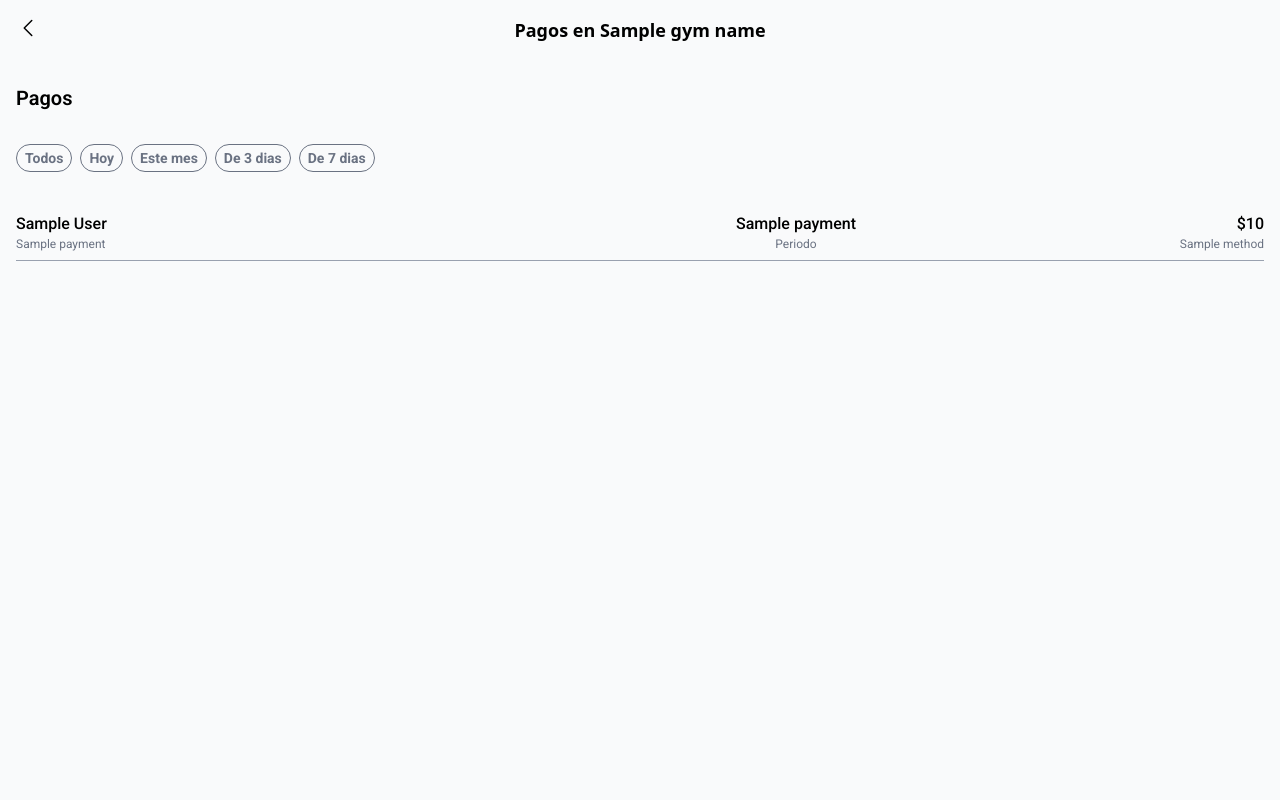
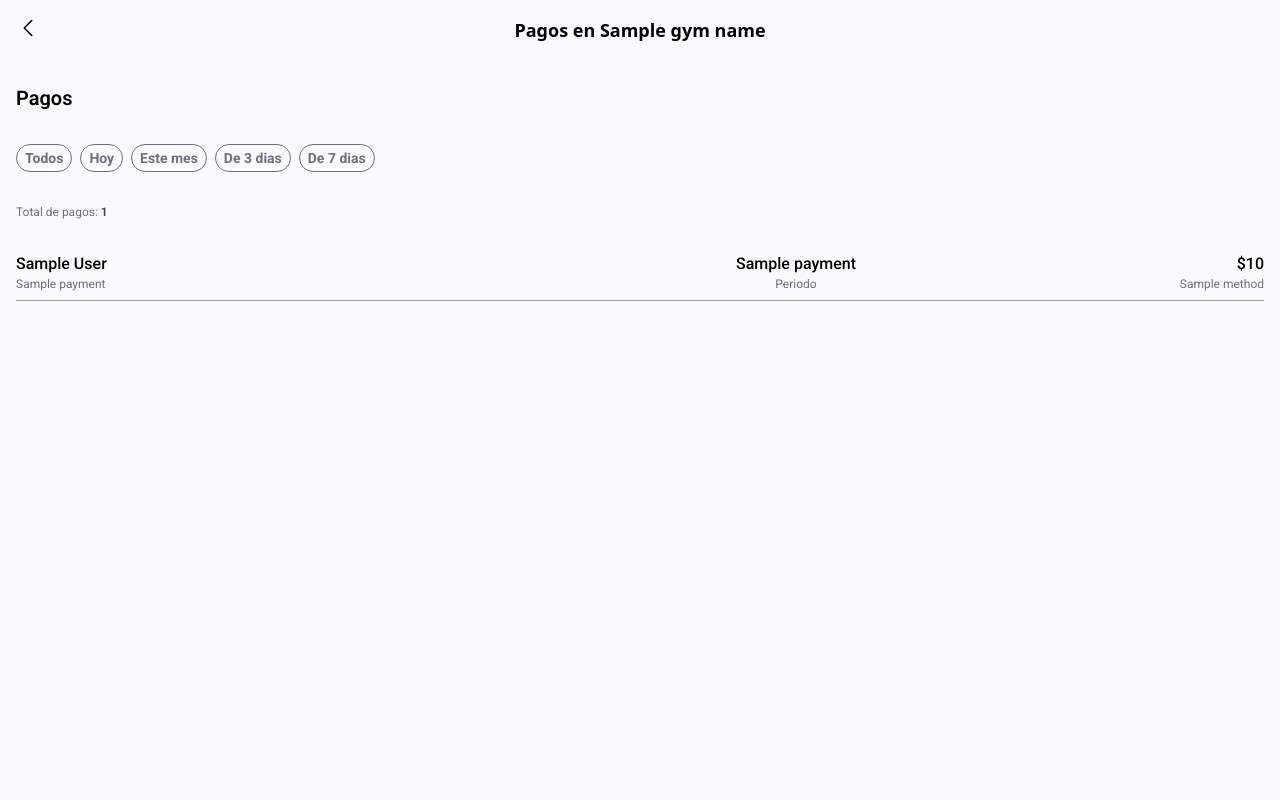
Before and after one commit to joroheos90/easygymapp, a Django app: template app/templates/app/payments.html in a window 1280 px wide. Run offline with Django 5.2, Linux system fonts and the light colour scheme; the template is opened without the code that fills it: most values are stand-ins (such as "Sample title", 1, 10 or a date in 2020).

Commit message:
total para pagos

```diff
--- a/app/templates/app/payments.html
+++ b/app/templates/app/payments.html
@@ -72,6 +72,12 @@ class="cursor-pointer text-lg font-normal">
             De 7 dias
         </a>
     </div>
+    {% if payments|length > 0 %}
+        <span class="text-xs text-gray-500">
+            Total de pagos:
+            <span class="font-semibold text-gray-700">{{ payments|length }}</span>
+        </span>
+    {% endif %}
     <div class="flex flex-col gap-2">
         {% for payment in payments %}
         {% if request.is_admin %}
```
